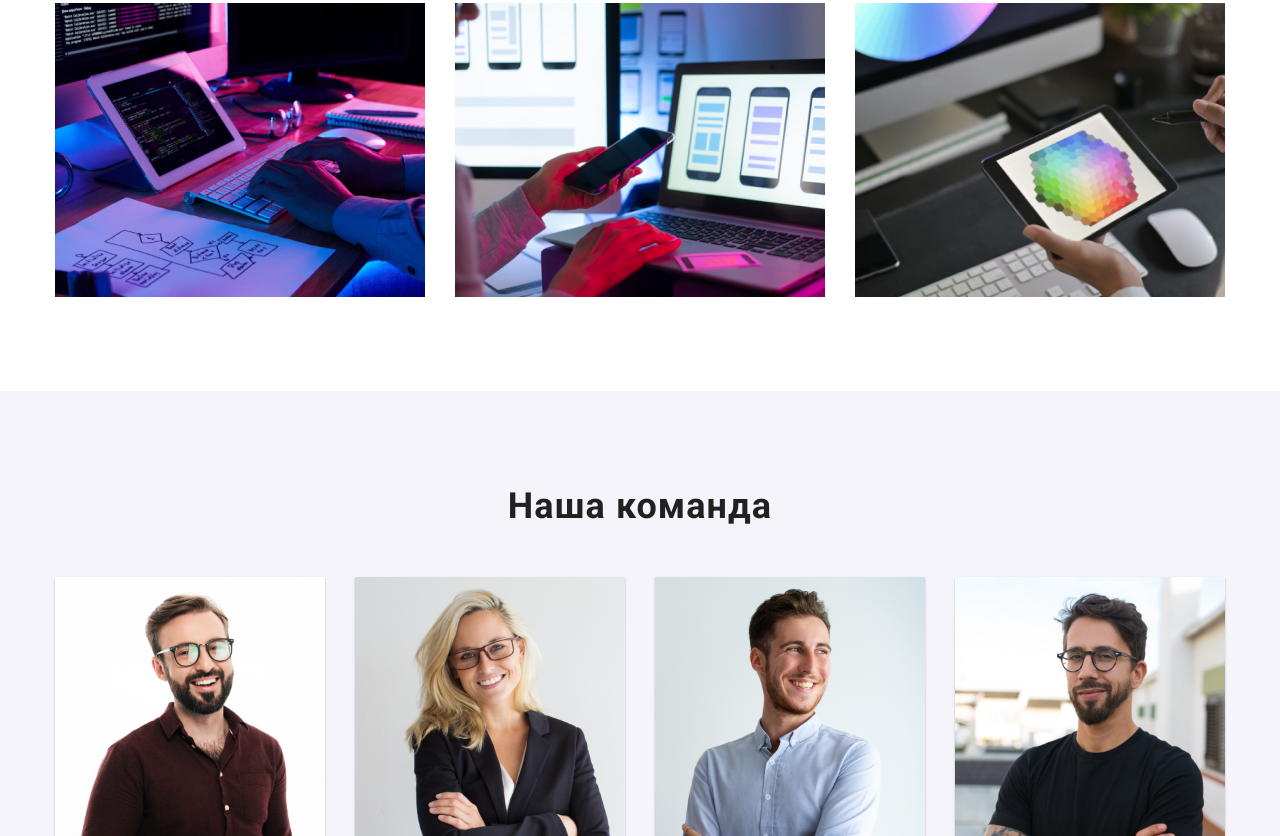
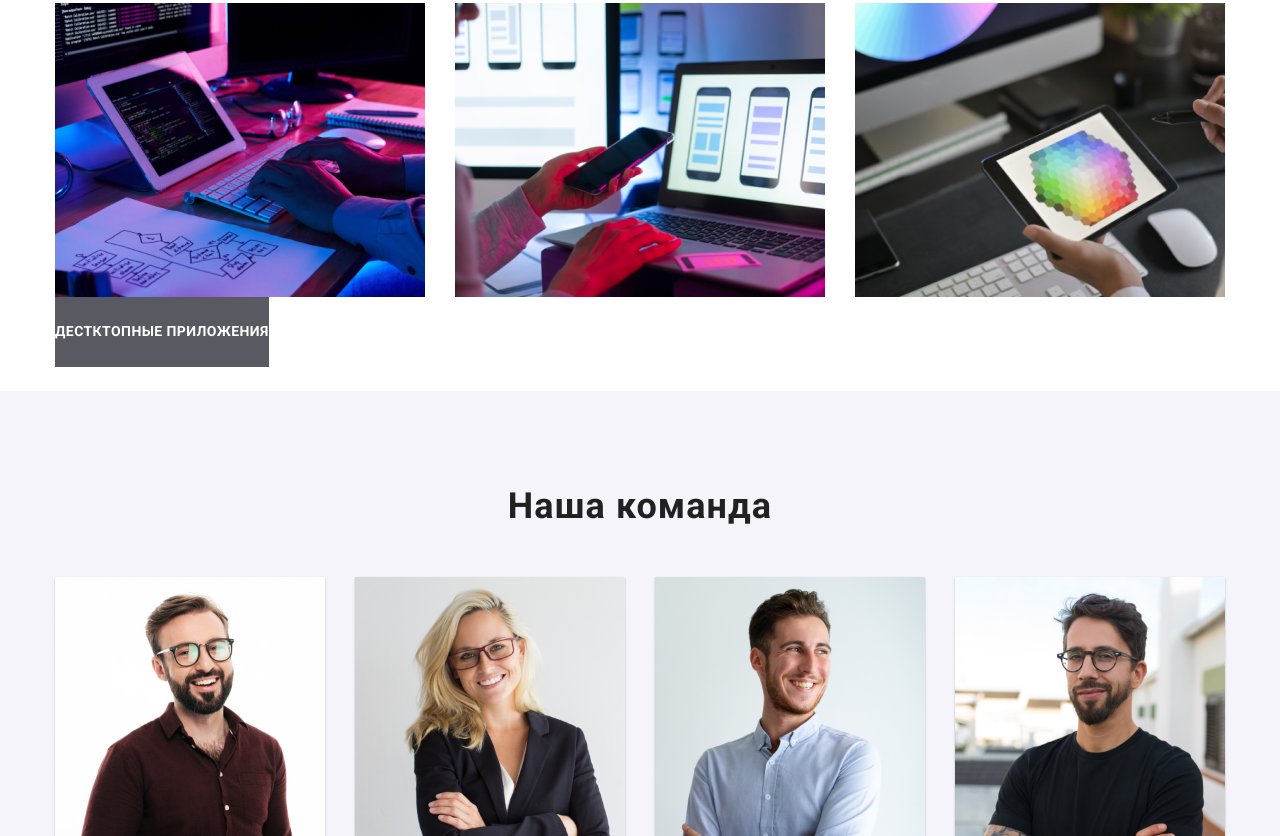
Before and after one commit to ArtPolguy/goit-markup-hw-04, a plain HTML site: page index.html in a window 1280 px wide. Shown: the part 1217-2053 px from the top of the page. Drawn offline with nearby package versions, Linux system fonts and the light colour scheme.

Commit message:
update header

```diff
--- a/css/styles.css
+++ b/css/styles.css
@@ -101,9 +101,23 @@ button {
   display: flex;
   align-items: center;
 }
+
 .menu-item:not(:last-child) {
   margin-right: 50px;
 }
+.menu-link:hover.menu-link::after,
+.menu-link:focus.menu-link::after {
+  position: absolute;
+  left: 0;
+  bottom: -33px;
+  display: block;
+  content: '';
+  width: 100%;
+  height: 4px;
+  background: var(--accent-color);
+  border-radius: 2px;
+}
+
 .logo {
   margin-right: 93px;
   font-family: var(--secondary-font);
@@ -119,6 +133,8 @@ button {
   line-height: 1.2;
 }
 .menu-link {
+  position: relative;
+  display: block;
   font-weight: 500;
   font-size: 14px;
   line-height: 1.14;
@@ -262,10 +278,29 @@ button {
   max-width: 100%;
   height: auto;
 }
+.occupation-item {
+  display: block;
+}
 
 .occupation-list {
   display: flex;
   justify-content: space-between;
+}
+.occupation-name-container {
+  position: absolute;
+  background-color: rgba(47, 48, 58, 0.8);
+}
+.occupation-name {
+  text-align: center;
+  margin: 0 auto;
+  padding-top: 27px;
+  padding-bottom: 27px;
+  font-weight: 700;
+  font-size: 14px;
+  line-height: 1.14;
+  letter-spacing: 0.03em;
+  text-transform: uppercase;
+  color: var(--main-text-color-dark-theme);
 }
 /* team section */
 .team-section {
--- a/index.html
+++ b/index.html
@@ -127,6 +127,9 @@
                 width="370"
                 height="295"
               />
+              <div class="occupation-name-container">
+                <h3 class="occupation-name">дестктопные приложения</h3>
+              </div>
             </li>
             <li class="occupation-item">
               <img
```
